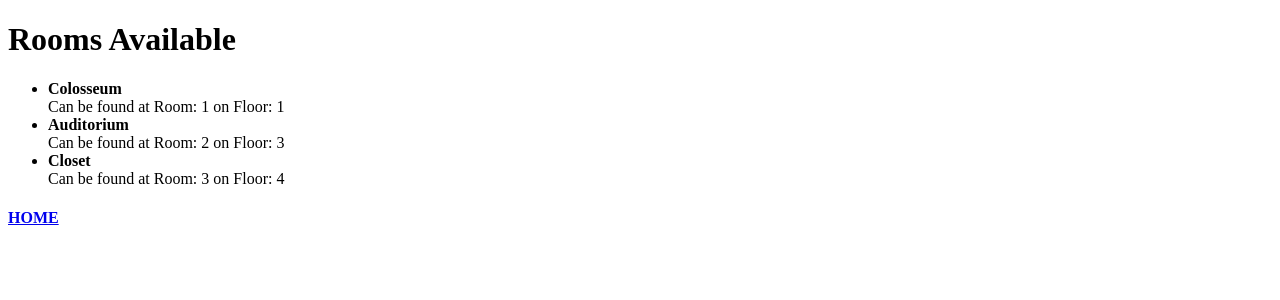
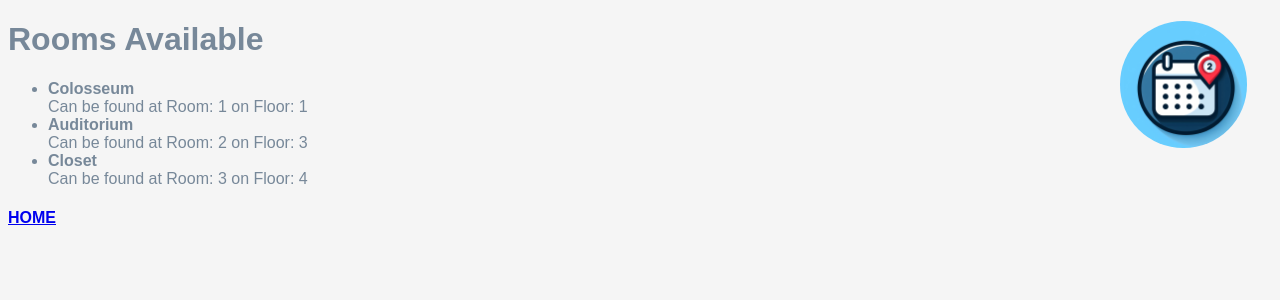
Before and after one commit to Makabruh/djangoexp, a Django app: page /meetings/rooms in a window 1280 px wide. Shown: the top 300 px of the page. Run offline with Django 5.2, Linux system fonts and the light colour scheme; data comes from the database, SQL or seed files in the repository.

Commit message:
Basic styling

```diff
--- a/django_getting_started/meeting_planner/meetings/templates/meetings/room_detail.html
+++ b/django_getting_started/meeting_planner/meetings/templates/meetings/room_detail.html
@@ -1,10 +1,8 @@
-<!DOCTYPE html>
-<html lang="en">
-    <head>
-        <meta charset="UTF-8">
-        <title>Rooms Available</title>
-    </head>
-    <body>
+{% extends "base.html" %}
+
+{% block title %}Rooms Available{% endblock %}
+
+{% block content %}
         <h1>Rooms Available</h1>
         <p>
             <ul>
@@ -17,8 +15,6 @@
                 {% endfor %}
             </ul>
         </p>
-    </body>
-    <footer>
         <h4><a href="{% url 'home' %}">HOME</a></h4>
-    </footer>
-</html>
+
+{% endblock %}
--- /dev/null
+++ b/django_getting_started/meeting_planner/website/static/website/style.css
@@ -0,0 +1,12 @@
+body {
+    font-family: sans-serif;
+    color: lightslategray;
+    background-color: whitesmoke;
+}
+
+img {
+    border-radius: 50%;
+    width: 10%;
+    float: right;
+    margin-right: 2%;
+  }
--- /dev/null
+++ b/django_getting_started/meeting_planner/website/templates/base.html
@@ -0,0 +1,14 @@
+{% load static %}
+<!DOCTYPE html>
+<html lang="en">
+    <head>
+        <meta charset="UTF-8">
+        <link rel="stylesheet" href="{% static 'website/style.css' %}">
+        <title>{% block title %}{% endblock %}</title>
+    </head>
+    <body>
+        <img src="{% static 'website/logo.png' %}">
+        {% block content %}
+        {% endblock %}
+    </body>
+</html>
```
Also changed, not shown: django_getting_started/meeting_planner/meetings/templates/meetings/detail.html (+8 -11 lines), django_getting_started/meeting_planner/website/templates/website/welcome.html (+9 -11 lines), django_getting_started/meeting_planner/website/static/website/logo.png (added).
